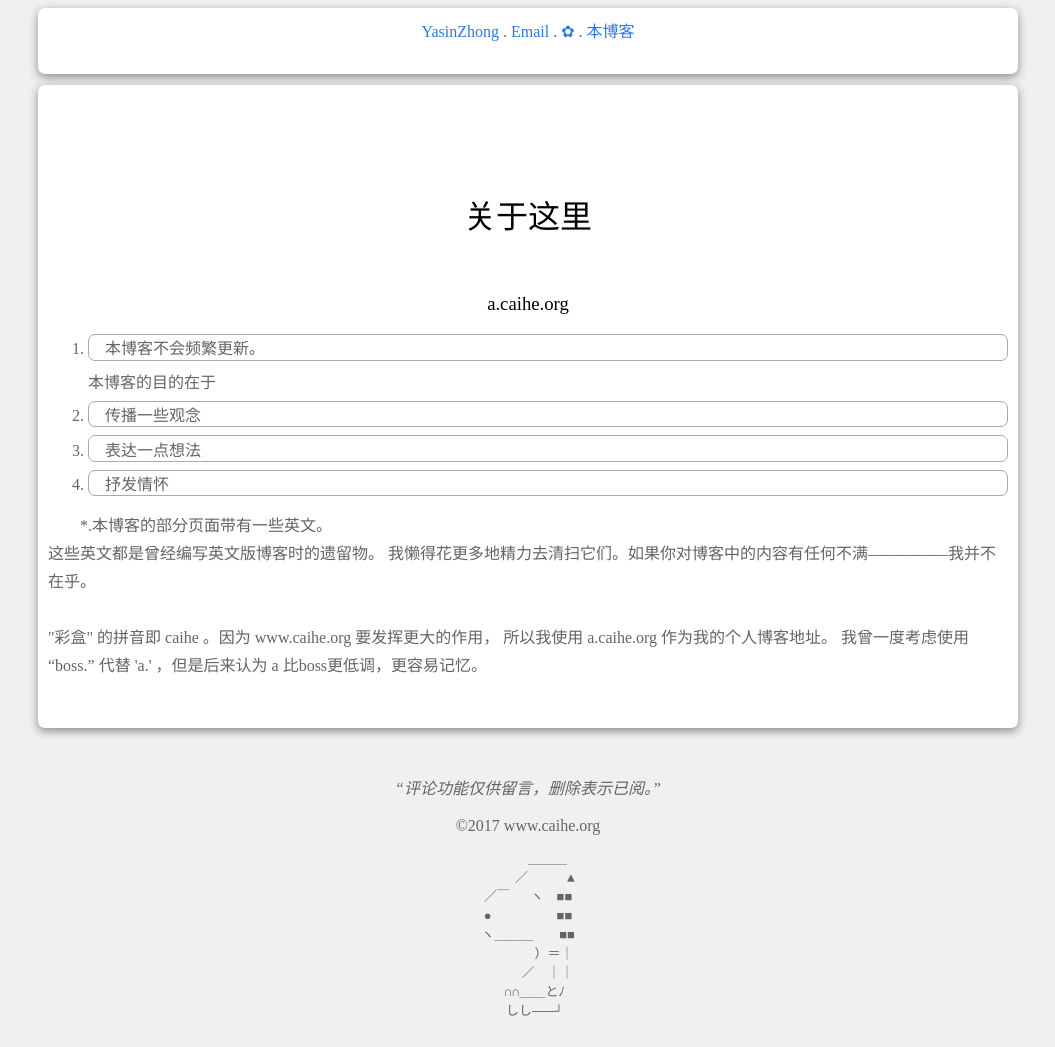
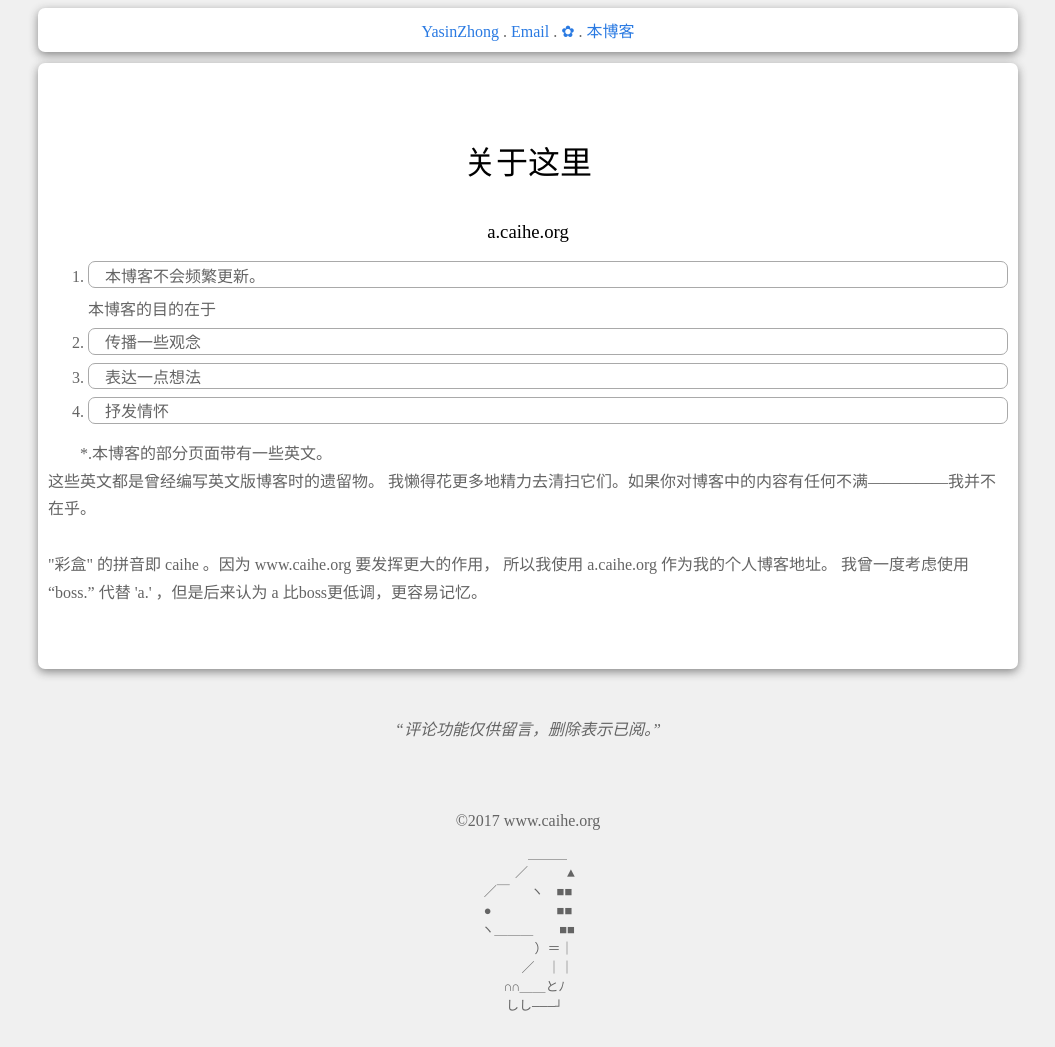
Before and after one commit to YasinZhong/yasinzhong.github.io, a Jekyll site: the page built from Post/SelfIntroduction.html, in a window 1280 px wide. Shown: the whole page, without its empty margins (112-1167 px from the left). Built offline with Jekyll 4.4.1, drawn with Linux system fonts in a browser that asks for light colours; comment, search, counter and statistics services are not loaded.

Commit message:
2018/03/14

```diff
--- a/_layouts/default.html
+++ b/_layouts/default.html
@@ -23,6 +23,7 @@
 	  <div id="div-content" style="text-align:left;">
 	  <!--[if lt IE 9]><h2>你的浏览器太老了，请使用更先进的 "谷歌" 或 "火狐" 浏览器进行访问</h2><![endif]-->
 	  {{ content }}
+	  <br><br>
 	  </div>
 
 
@@ -46,7 +47,7 @@
 </div>
 <q>评论功能仅供留言，删除表示已阅。</q>
 <!-- City版安装代码已完成 -->
-
+<br><br><br>
 
 
 
--- a/cssjs/a.css
+++ b/cssjs/a.css
@@ -29,7 +29,6 @@ q
 	width: 50%;
 	box-shadow: 0px 3px 10px #888888;
 	padding:10px;
-	padding-bottom: 2em;
 
 	border-radius:7px;
 	-moz-border-radius:7px; /* Old Firefox */
@@ -62,7 +61,7 @@ h1,h2,h3,h4,h5,h5
 {
 	font-weight: lighter;
 	color:rgb(0,0,0);
-	margin-top: 3em;
+	margin-top: 2em;
 	text-align: center;
 }
 
```
